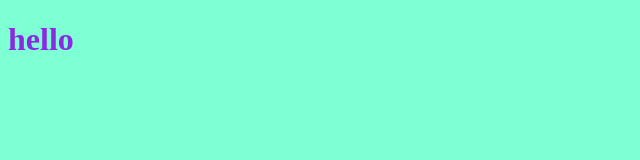
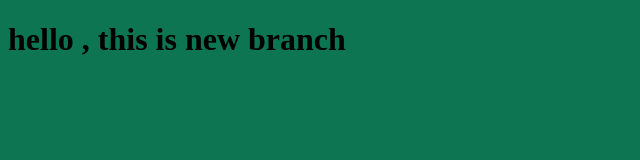
Before and after one commit to Basmala284/project, a plain HTML site: page index.html in a window 1280 px wide. Shown: the whole page, without its empty margins (0-640 px from the left). Drawn offline with Linux system fonts and the light colour scheme.

Commit message:
changing style for the title

```diff
--- a/index.html
+++ b/index.html
@@ -7,7 +7,7 @@
     <link rel="stylesheet" href="style.css">
 </head>
 <body>
-    <h1>hello</h1>
+    <h1>hello , this is new branch</h1>
     <script src="app.js"></script>
 </body>
 </html>
--- a/style.css
+++ b/style.css
@@ -1,6 +1,6 @@
 h1{
-    color: blueviolet;
+    color: black;
 }
 body{
-    background-color: aquamarine;
+    background-color: rgb(13, 117, 82);
 }
```
